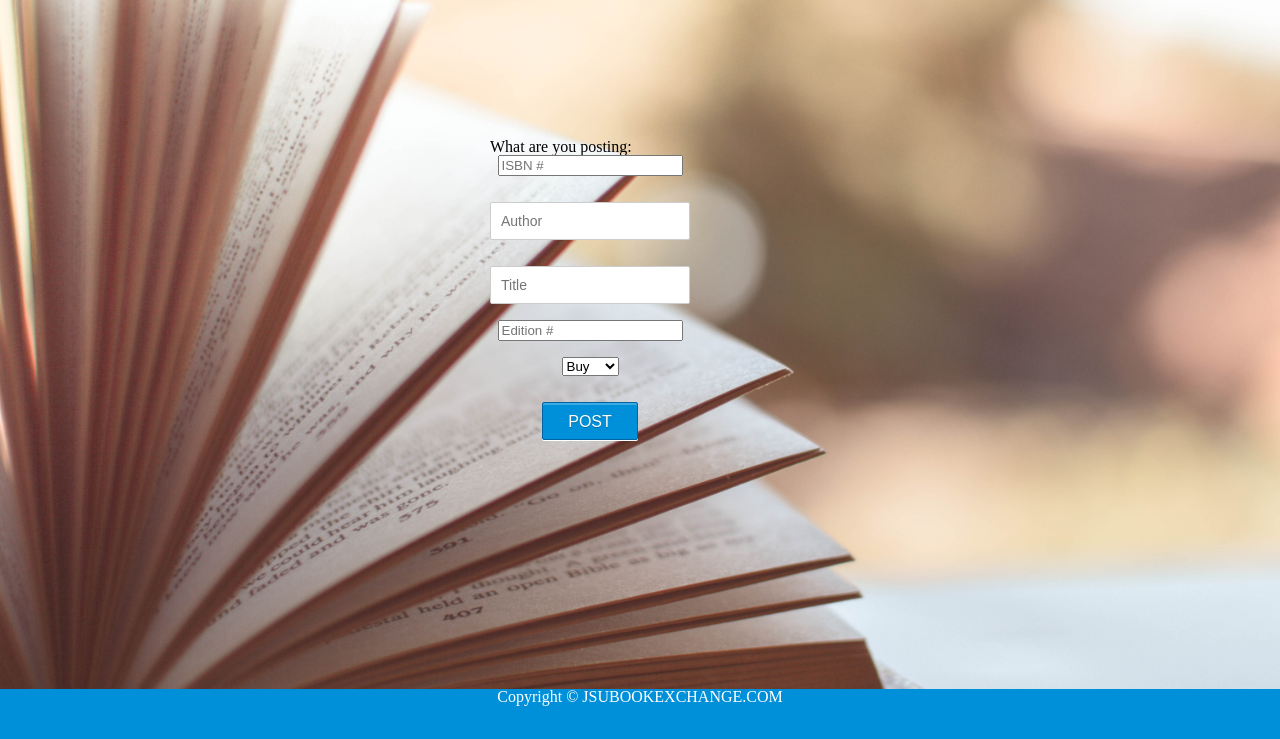
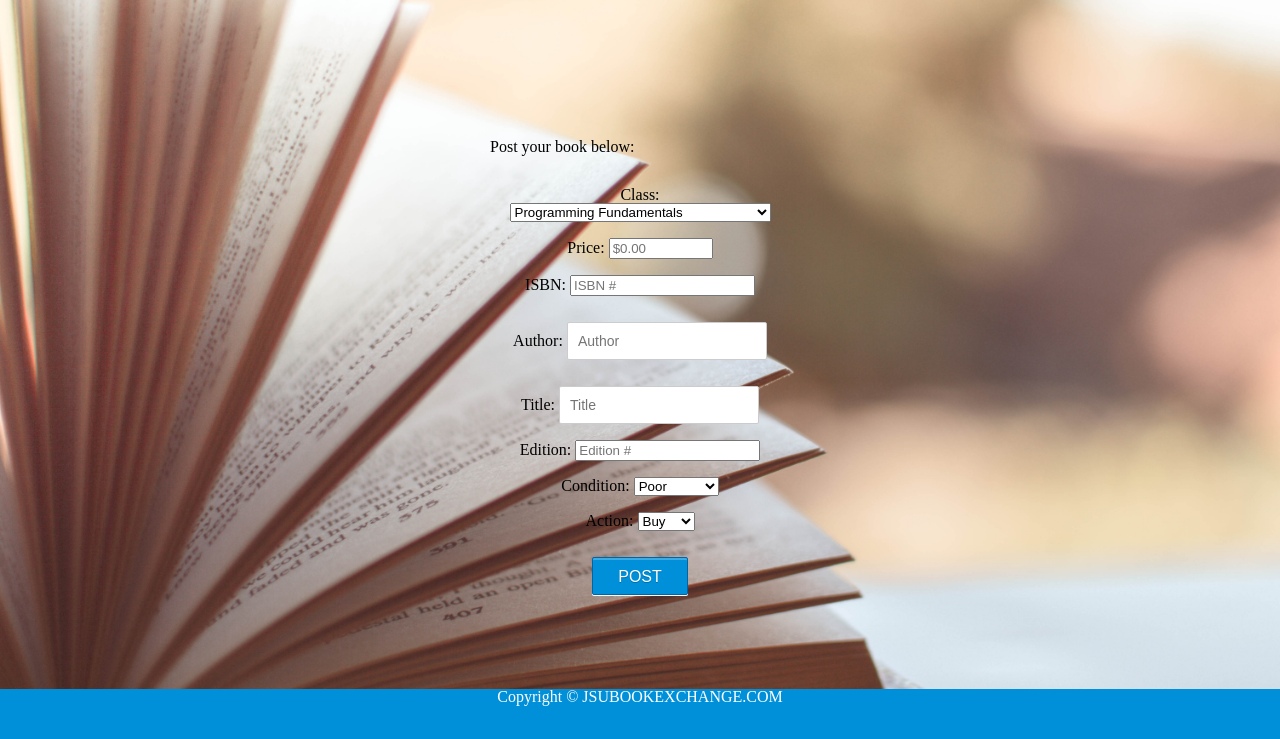
Before and after one commit to JsonTyler/CS450, a PHP site: page /bookpostdesign.php in a window 1280 px wide. Shown: the part 61-800 px from the top of the page. Run offline with PHP 8.4, Linux system fonts and the light colour scheme; the visitor is signed in with stand-in values (Sample User, id 1).

Commit message:
got  field working

```diff
--- a/bookpostdesign.php
+++ b/bookpostdesign.php
@@ -26,17 +26,61 @@ include("auth.php");
 
     <div class="form">
 
-      <h3>What are you posting: </h3>
-      <form name= "bookpost" action="bookpost.php" method="POST">
+      <h3>Post your book below:  </h3><br /><br />
+      <form name="bookpost" action="bookpost.php" method="POST">
+
+        <label>Class: </label>
+        <select id="subject" name="subject">
+                <option value="CSC 118">Programming Fundamentals</option>
+                <option value="CSC 119">Object-Oriented Programming</option>
+                <option value="CSC 225">Discrete Structures</option>
+                <option value="CSC 228">Digital Logic</option>
+                <option value="CSC 214">Programming for the Web</option>
+                <option value="CSC 216">Computer Architecture and Organization</option>
+                <option value="CSC 312">Advanced Computer Architecture</option>
+                <option value="CSC 323">Algorithm Design and Analysis</option>
+                <option value="CSC 325">Operating Systems</option>
+                <option value="CSC 330">Database Systems</option>
+                <option value="CSC 435">Computer Networks</option>
+                <option value="CSC 437">Computer Security</option>
+                <option value="CSC 441">Computers and Society</option>
+                <option value="CSC 450">Senior Project</option>
+                <option value="CSC 475">Software Engineering</option>
+                <option value="CSC 499">Cisco</option>
+         </select><br /><br />
+
+        <label>Price: </label>
+        <input type="number" min="0.01" step="0.01" max="50000" name="price" placeholder="$0.00" required><br /><br />
+
+        <label>ISBN: </label>
         <input type="number" name="isbn" placeholder="ISBN #" required><br /><br />
+
+        <label>Author: </label>
         <input type="text" name="author" placeholder="Author" required><br /><br />
+
+        <label>Title: </label>
         <input type="text" name="title" placeholder="Title" required><br /><br />
+
+        <label>Edition: </label>
         <input type="number" name="edition" placeholder="Edition #" required><br /><br />
+
+        <label>Condition:</label>
+        <select id = "quality" name = "quality">
+               <option value = "Poor">Poor</option>
+               <option value = "Okay">Okay</option>
+               <option value = "Average">Average</option>
+               <option value = "Good">Good</option>
+               <option value = "Very Good">Very Good</option>
+               <option value = "Excellent">Excellent</option>
+        </select> <br /><br />
+
+         <label>Action: </label>
          <select id = "actions" name = "actions">
                 <option value = "Buy">Buy</option>
                 <option value = "Sell">Sell</option>
                 <option value = "Trade">Trade</option>
          </select> <br /><br />
+
         <input type="submit" value="POST" name="submit">
       </form>
 
```
Also changed, not shown: bookpost.php (+17 -9 lines).
